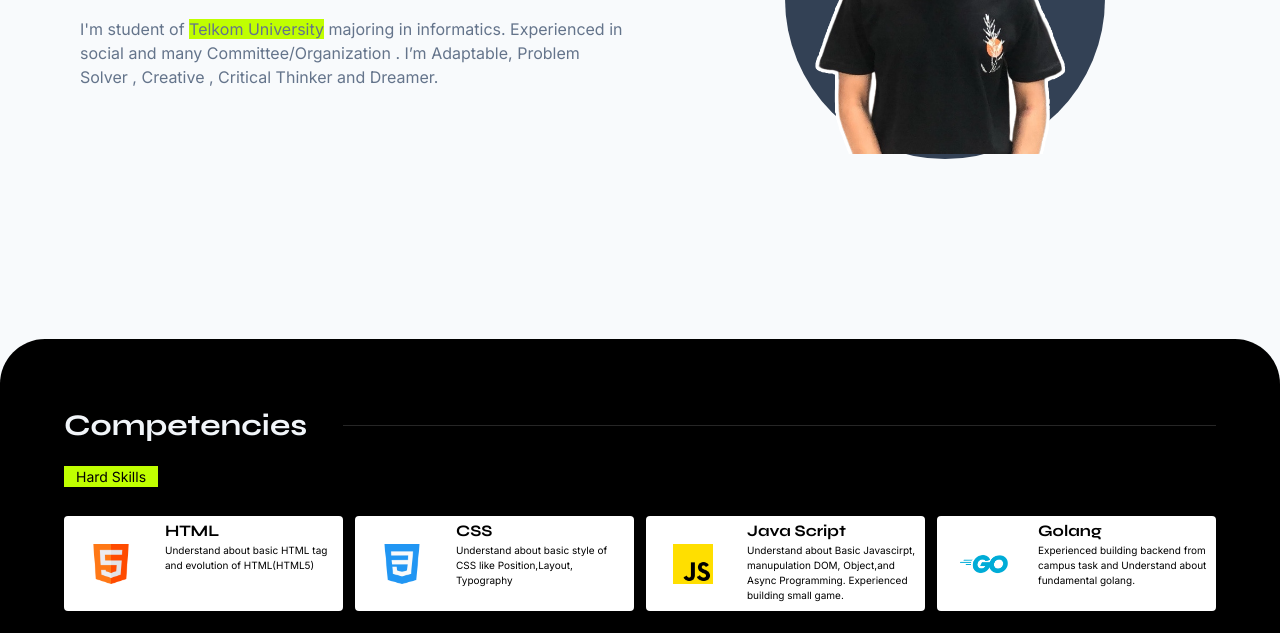
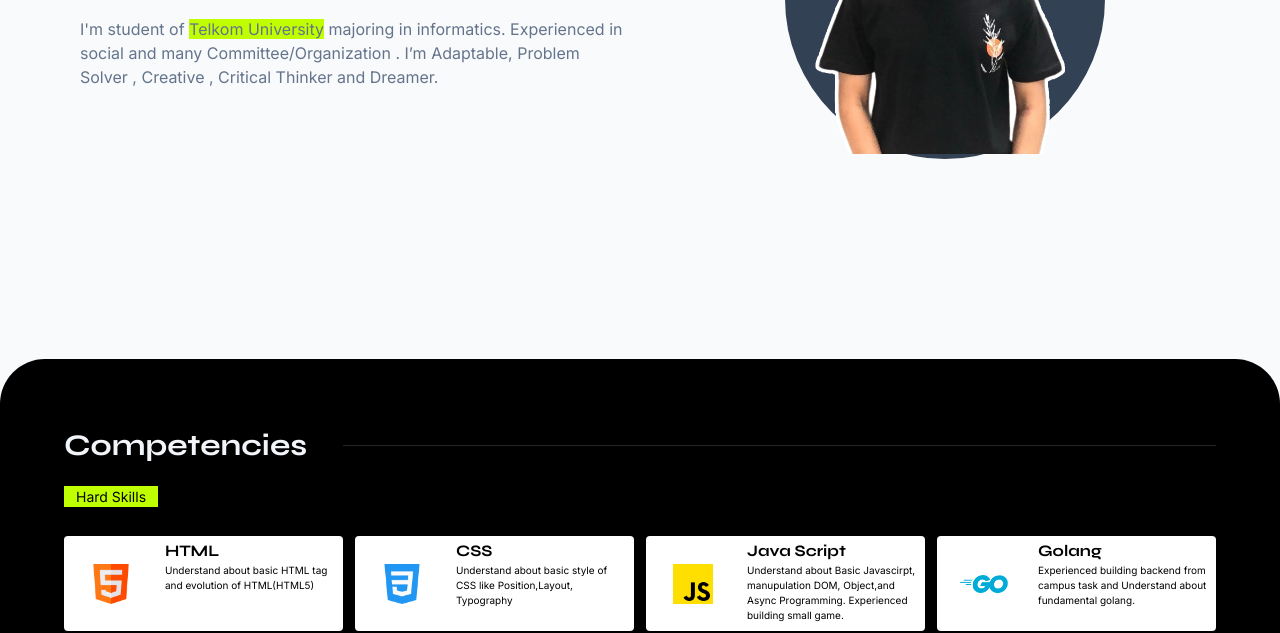
Before and after one commit to ditorizkyka/Portofolio, a website: page index.html in a window 1280 px wide. Shown: the part 322-955 px from the top of the page. Drawn offline with Linux system fonts and the light colour scheme; files whose address does not match are found by name.

Commit message:
7th harusnyabisa

```diff
--- a/index.html
+++ b/index.html
@@ -63,7 +63,7 @@
         <!-- HEADER AND INTRO -->
 
         <!-- COMPETENCIES -->
-        <section class="bg-slate-50 mt-[-150px] pt-24">
+        <section class="bg-slate-50 mt-[-130px] pt-24">
             <div class="bg-black rounded-[45px] mt-32 p-16" id="Competencies">
                 <div class="flex items-center">
                     <h1 class="font-tittle font-bold text-slate-100 text-[30px]">Competencies</h1>
```
Also changed, not shown: dist/output.css.
